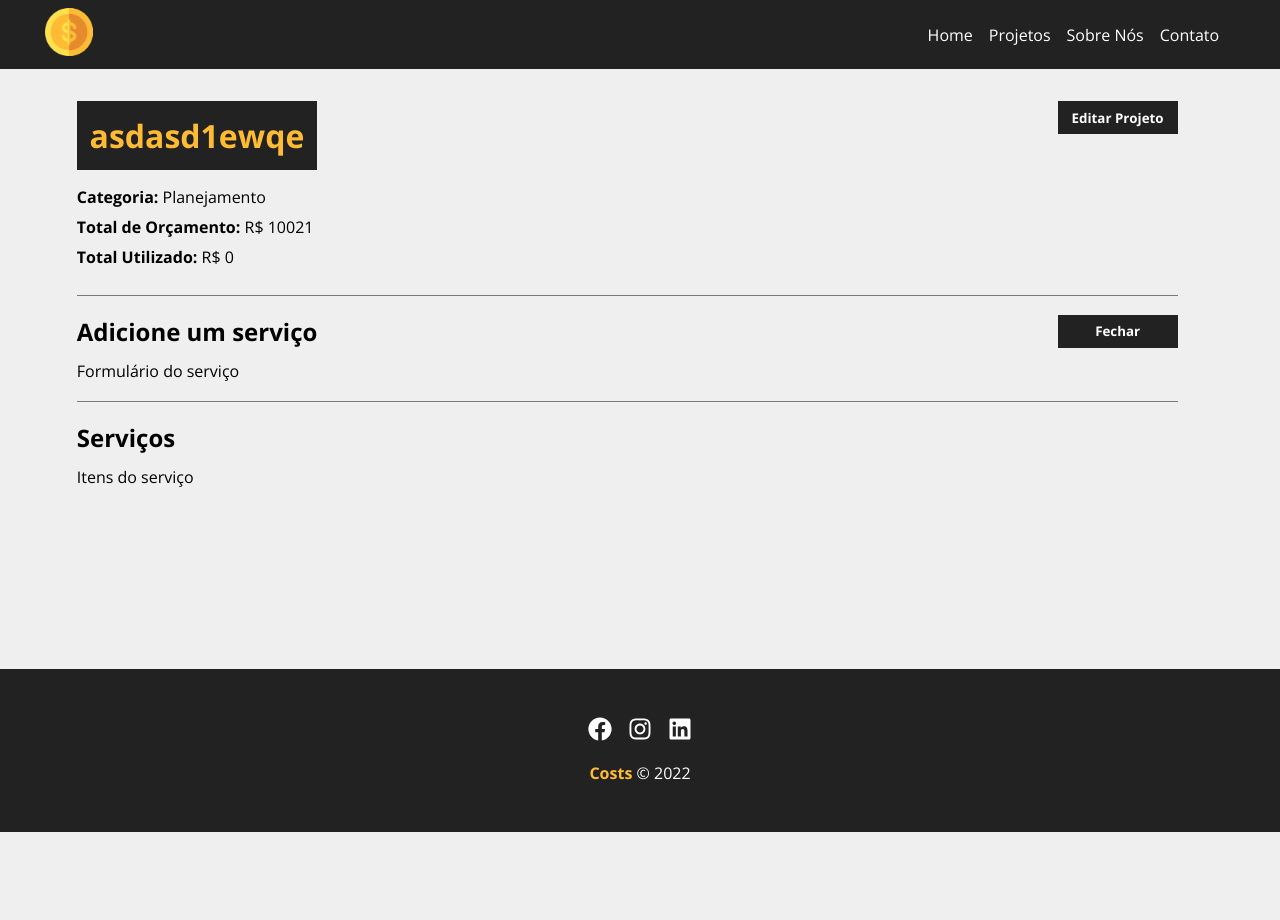
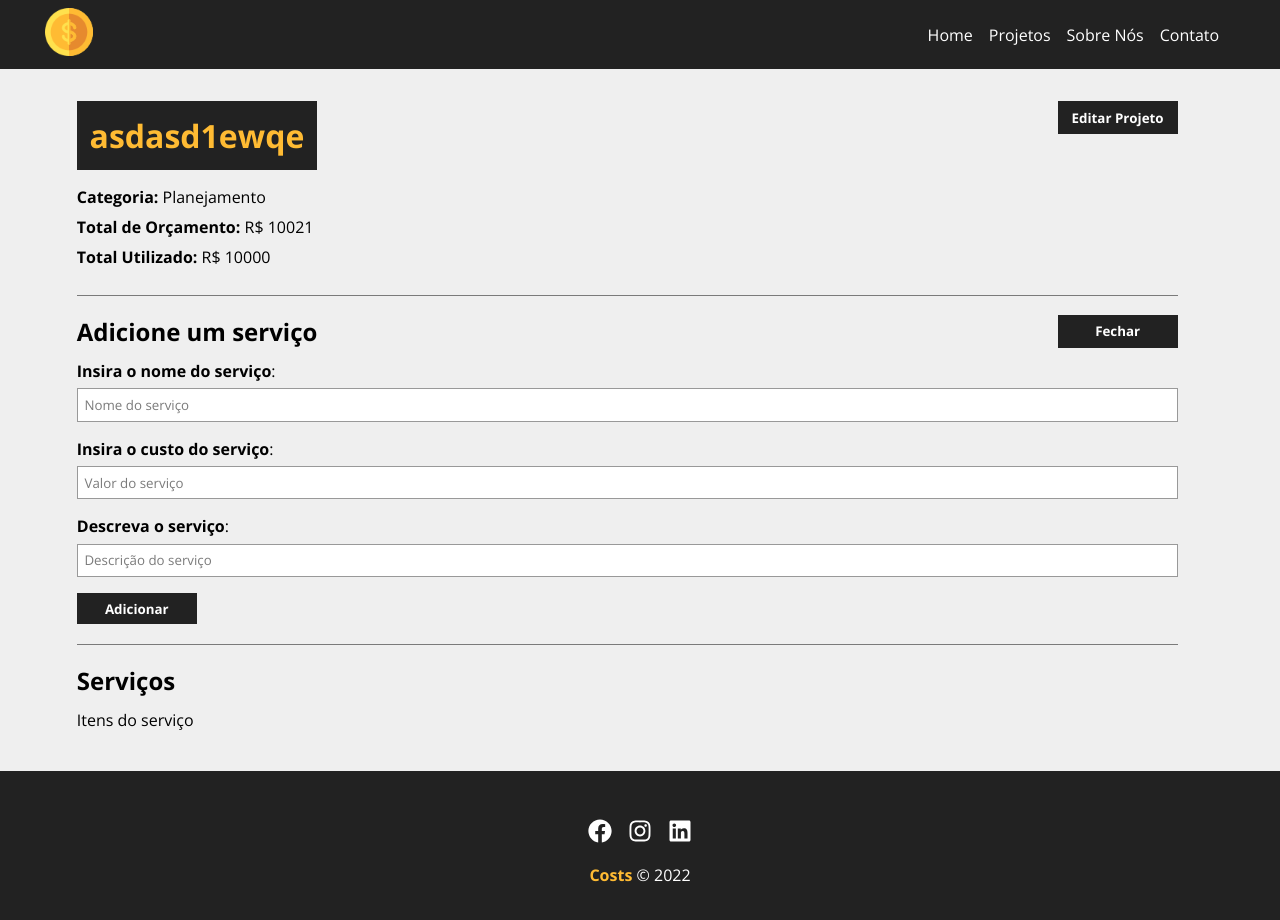
Before and after one commit to guipinheiro/costs-app, a React (Create React App) app: page /projects/1 in a window 1280 px wide. Both pictures are taken after a click on the button "Novo serviço". Shown: the top 920 px of the page. Before the commit the page ends 832 px from the top, so only its background shows below. Built offline with nearby package versions, Linux system fonts and the light colour scheme; data requests are answered from the project's data file; the HTML template or start-up script is replaced by a standard one.

Commit message:
Added services form in project editing section

```diff
--- a/db.json
+++ b/db.json
@@ -7,8 +7,21 @@
         "id": "4",
         "name": "Planejamento"
       },
-      "cost": 0,
-      "service": [],
+      "cost": 10000,
+      "services": [
+        {
+          "name": "Serviço teste",
+          "cost": "5000",
+          "Description": "teste de serviço",
+          "id": "2975571b-2165-4b2e-ad62-3917527ad2f0"
+        },
+        {
+          "name": "Serviço teste 2",
+          "cost": "5000",
+          "Description": "teste de serviço",
+          "id": "1d9d2095-5e07-4787-acd2-a68f697bd2e1"
+        }
+      ],
       "id": 1
     },
     {
@@ -19,7 +32,7 @@
         "name": "Desenvolvimento"
       },
       "cost": 0,
-      "service": [],
+      "services": [],
       "id": 2
     },
     {
@@ -30,7 +43,7 @@
         "name": "Design"
       },
       "cost": 0,
-      "service": [],
+      "services": [],
       "id": 3
     },
     {
@@ -41,7 +54,7 @@
         "name": "Planejamento"
       },
       "cost": 0,
-      "service": [],
+      "services": [],
       "id": 4
     },
     {
@@ -52,7 +65,7 @@
         "name": "Desenvolvimento"
       },
       "cost": 0,
-      "service": [],
+      "services": [],
       "id": 5
     }
   ],
--- a/src/components/layout/Message.js
+++ b/src/components/layout/Message.js
@@ -19,11 +19,7 @@ function Message({ type, msg }) {
 	}, [msg]);
 
 	return (
-		<>
-			{visible && (
-				<div className={`${styles.message} ${styles[type]}`}>{msg}</div>
-			)}
-		</>
+		<>{visible && <div className={`${styles.message} ${styles[type]}`}>{msg}</div>}</>
 	);
 }
 
--- a/src/components/pages/NewProject.js
+++ b/src/components/pages/NewProject.js
@@ -11,7 +11,7 @@ function NewProject() {
 	function createPost(project) {
 		// Initialize cost and services
 		project.cost = 0;
-		project.service = [];
+		project.services = [];
 
 		fetch("http://localhost:5000/projects", {
 			method: "POST",
--- a/src/components/pages/Project.js
+++ b/src/components/pages/Project.js
@@ -1,5 +1,6 @@
 import styles from "./styles/Project.module.css";
 
+import { parse, v4 as uuidv4 } from "uuid";
 import { useParams } from "react-router-dom";
 import { useState, useEffect } from "react";
 
@@ -7,6 +8,7 @@ import Loading from "../layout/Loading";
 import Container from "../layout/Container";
 import ProjectForm from "../project/ProjectForm";
 import Message from "../layout/Message";
+import ServiceForm from "../services/ServiceForm";
 
 function Project() {
 	const { id } = useParams();
@@ -33,6 +35,47 @@ function Project() {
 				throw err;
 			});
 	}, [id]);
+
+	// Adding services
+	function createService(project) {
+		setMessage("");
+		setType("");
+
+		// Getting last Service
+		const lastService = project.services[project.services.length - 1];
+		lastService.id = uuidv4();
+
+		const lastServiceCost = lastService.cost;
+
+		const newCost = parseFloat(project.cost) + parseFloat(lastServiceCost);
+
+		// Max value validation
+
+		if (newCost > parseFloat(project.projBudget)) {
+			setMessage("Orçamento ultrapassado! Revise o valor do serviço");
+			setType("error");
+			project.services.pop();
+			return false;
+		}
+
+		// Add service cost to total cost
+		project.cost = newCost;
+
+		// update Projects on db.json
+		fetch(`${projectsApi}${id}`, {
+			method: "PATCH",
+			headers: {
+				"Content-Type": "application/json",
+			},
+			body: JSON.stringify(project),
+		})
+			.then((res) => res.json())
+			.then((data) => {
+				// exibir os serviços
+				console.log(data);
+			})
+			.catch((err) => console.log(err));
+	}
 
 	// For editing the form
 	function toggleProjectForm() {
@@ -77,6 +120,8 @@ function Project() {
 				<div className={styles.projectDetails}>
 					<Container customClass="column">
 						{message && <Message type={type} msg={message} />}
+
+						{/* Project details container */}
 						<div className={styles.detailsContainer}>
 							<h1>{project.projName}</h1>
 							<button onClick={toggleProjectForm} className={styles.btn}>
@@ -106,15 +151,25 @@ function Project() {
 								</div>
 							)}
 						</div>
+
+						{/* Services container */}
 						<div className={styles.serviceFormContainer}>
 							<h2>Adicione um serviço</h2>
 							<button onClick={toggleServiceForm} className={styles.btn}>
 								{!showServiceForm ? "Novo serviço" : "Fechar"}
 							</button>
 							<div className={styles.projectInfo}>
-								{showServiceForm && <div>Formulário do serviço</div>}
+								{showServiceForm && (
+									<ServiceForm
+										btnText="Adicionar"
+										handleSubmit={createService}
+										projectData={project}
+									/>
+								)}
 							</div>
 						</div>
+
+						{/* Services details */}
 						<h2>Serviços</h2>
 						<Container customClass="start">
 							<p>Itens do serviço</p>
--- /dev/null
+++ b/src/components/services/ServiceForm.js
@@ -0,0 +1,48 @@
+import { useState } from "react";
+
+import styles from "../project/styles/ProjectForm.module.css";
+
+import Input from "../form/Input";
+import Submit from "../form/Submit";
+
+function ServiceForm({ handleSubmit, btnText, projectData }) {
+	const [service, setService] = useState({});
+
+	function submit(e) {
+		e.preventDefault();
+		projectData.services.push(service);
+		handleSubmit(projectData);
+	}
+	function handleChange(e) {
+		setService({ ...service, [e.target.name]: e.target.value });
+	}
+
+	return (
+		<form onSubmit={submit} className={styles.form}>
+			<Input
+				type="text"
+				text={["Insira o ", <strong>nome</strong>, " do serviço"]}
+				name="name"
+				placeholder="Nome do serviço"
+				handleOnChange={handleChange}
+			/>
+			<Input
+				type="numer"
+				text={["Insira o ", <strong>custo</strong>, " do serviço"]}
+				name="cost"
+				placeholder="Valor do serviço"
+				handleOnChange={handleChange}
+			/>
+			<Input
+				type="text"
+				text={["Descreva o serviço"]}
+				name="Description"
+				placeholder="Descrição do serviço"
+				handleOnChange={handleChange}
+			/>
+			<Submit text={btnText} />
+		</form>
+	);
+}
+
+export default ServiceForm;
```
Also changed, not shown: src/components/services/styles/ServiceForm.module.css (added).
